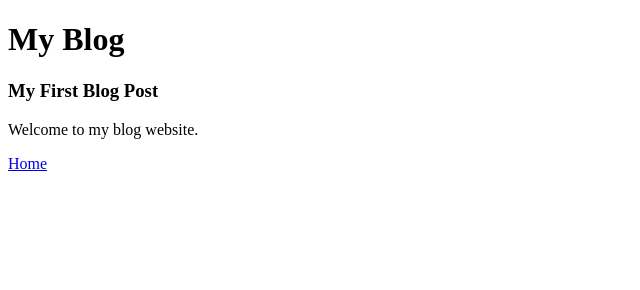
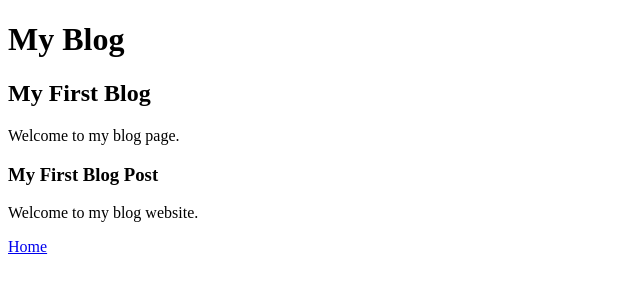
Before and after one commit to arradanaganesan-ai/personal-portfolio-blog, a plain HTML site: page blog.html in a window 1280 px wide. Shown: the whole page, without its empty margins (0-640 px from the left). Drawn offline with Linux system fonts and the light colour scheme.

Commit message:
Add blog content

```diff
--- a/blog.html
+++ b/blog.html
@@ -7,6 +7,9 @@
 
     <h1>My Blog</h1>
 
+    <h2>My First Blog</h2>
+    <p>Welcome to my blog page.</p>
+
     <h3>My First Blog Post</h3>
     <p>Welcome to my blog website.</p>
 
```
